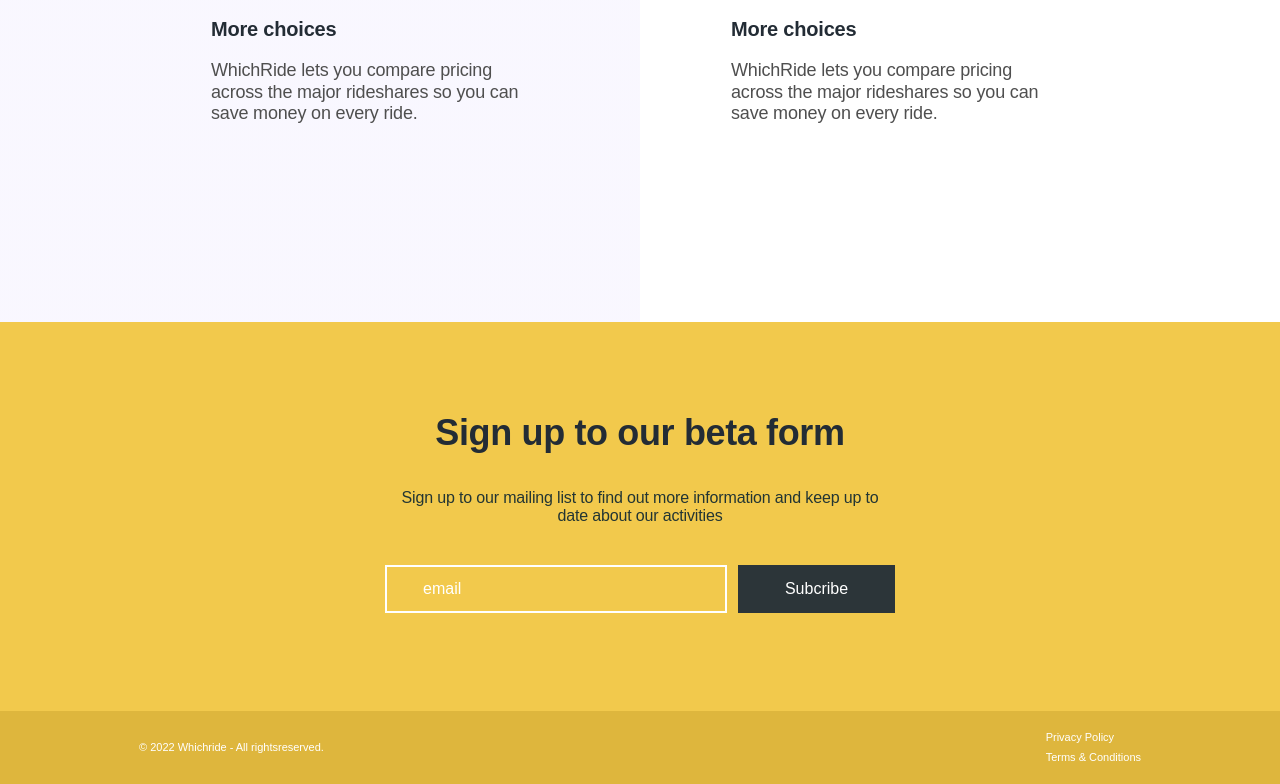
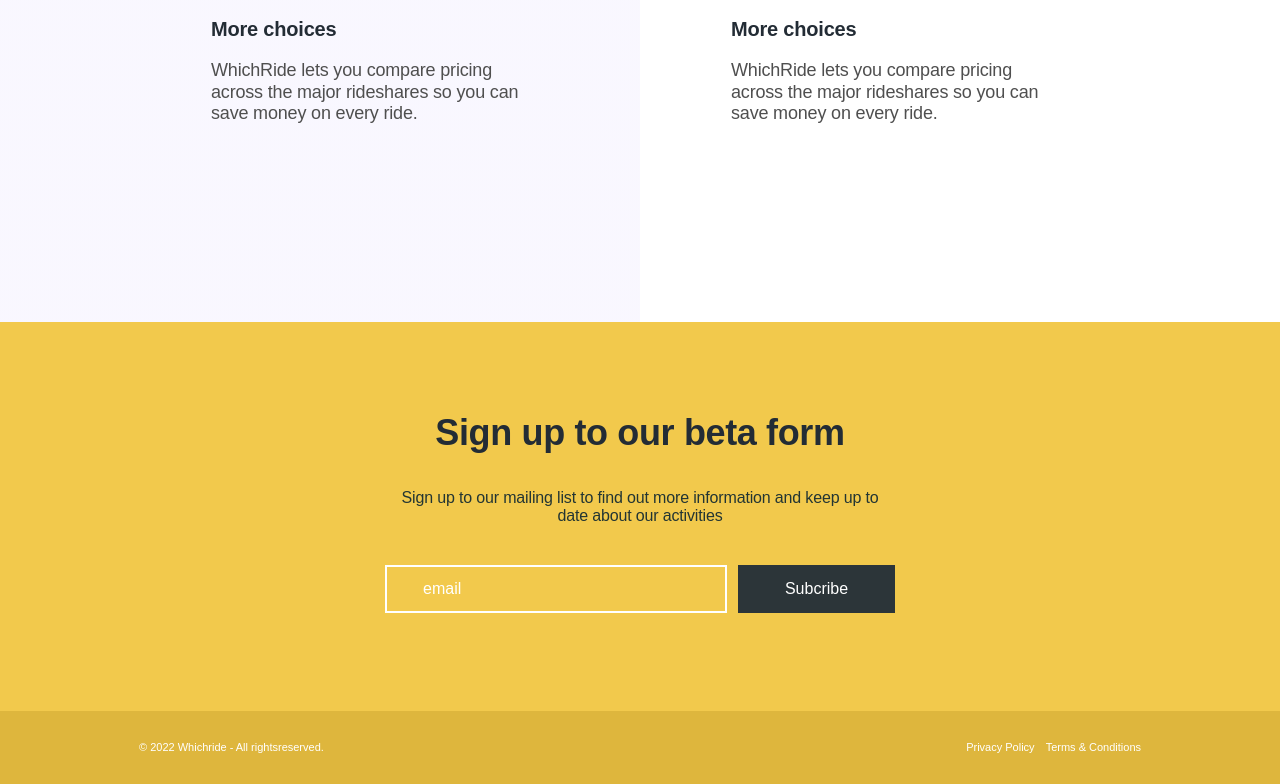
Before and after one commit to ibukunfolay/Ride-app, a React (Vite) app: page / in a window 1280 px wide. Shown: the part 2104-2888 px from the top of the page. Built offline with nearby package versions, Linux system fonts and the light colour scheme.

Commit message:
Update Footer.jsx

```diff
--- a/src/components/Footer.jsx
+++ b/src/components/Footer.jsx
@@ -29,7 +29,7 @@
         <span className="font-brown font-normal text-[11px] leading-[9px] text-white ">
           &copy; {date} Whichride - All rightsreserved.
         </span>
-        <div className="font-brown font-normal text-[11px] leading-[9px] flex  grid grid-rows-1 md:gap-[1em] gap-[8px] text-white">
+        <div className="font-brown font-normal text-[11px] leading-[9px] flex  grid-rows-1 md:gap-[1em] gap-[8px] text-white">
           <a href="#">Privacy Policy</a>
           <a href="#">Terms & Conditions</a>
         </div>
```
